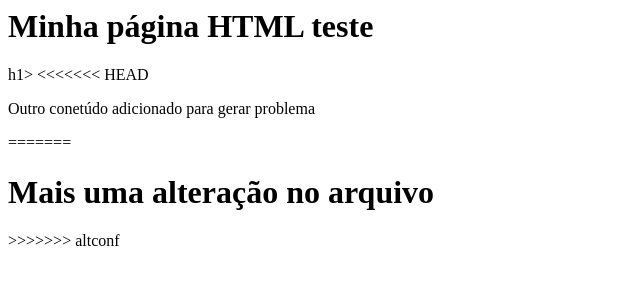
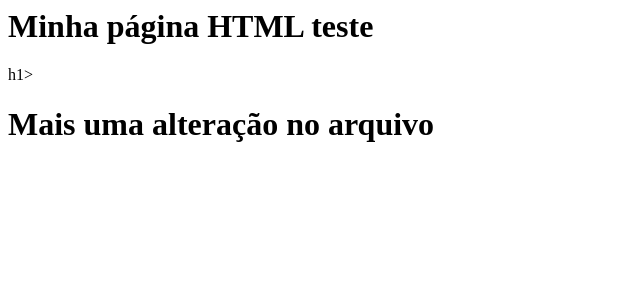
Before and after one commit to Alex4ndre7/gama-no-github, a plain HTML site: page index.html in a window 1280 px wide. Shown: the whole page, without its empty margins (0-640 px from the left). Drawn offline with Linux system fonts and the light colour scheme.

Commit message:
conflito resolvido

```diff
--- a/index.html
+++ b/index.html
@@ -1,10 +1,6 @@
 <html>
     <body>
         <h1>Minha página HTML teste</h1>h1>
-<<<<<<< HEAD
-        <p>Outro conetúdo adicionado para gerar problema</p>
-=======
         <h1>Mais uma alteração no arquivo</h1>
->>>>>>> altconf
     </body.
 </html>
```
